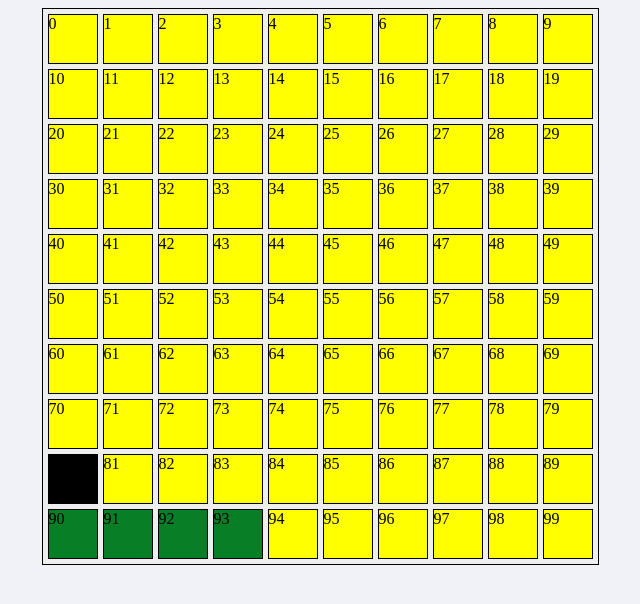
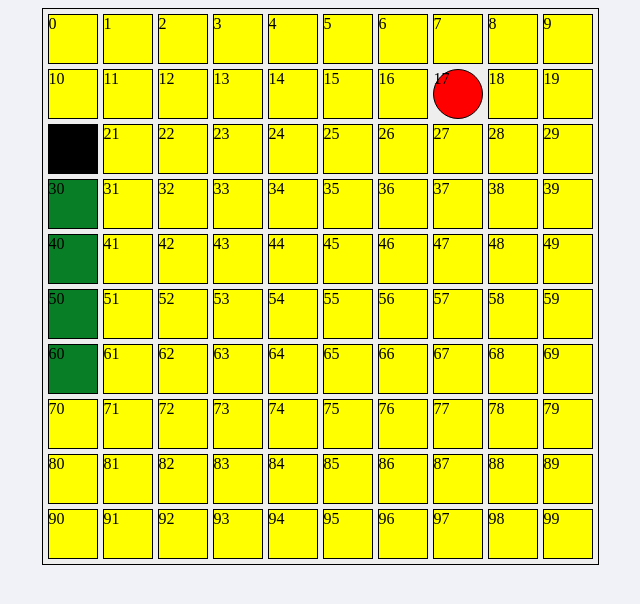
Before and after one commit to metkram/js-snake, a plain HTML site: page index.html in a window 1280 px wide. Shown: the whole page, without its empty margins (320-960 px from the left). Drawn offline with Linux system fonts and the light colour scheme.

Commit message:
add newFood function

```diff
--- a/snake.js
+++ b/snake.js
@@ -2,6 +2,7 @@
 class Snake {
   constructor() {
     this.snakeCoordinates = [[0, 5], [0, 6], [0, 7], [1, 7], [1, 8]];
+    this.direction = [0, -1];
     this.field = document.createElement("div");
     this.field.id = "field";
     for (let i = 0; i < 100; i++) {
@@ -11,10 +12,13 @@ class Snake {
       this.field.append(block);
     }
     this.blocks = this.field.querySelectorAll("div");
+    this.food = {
+      position: this.newFood(),
+      eatable: true
+    };
     // this.posX = 0;
     // this.posY = 5;
     // this.tail = [[this.posX, this.posY + 1], [this.posX, this.posY + 2]];
-    this.direction = [0, -1];
     // this.position = this.snakeCoordinates[0][1] * 10 + this.snakeCoordinates[0][0];
     // for (let i = 0; i < this.snakeCoordinates.length; i++) {
     //   if (i == 0) {
@@ -43,6 +47,19 @@ class Snake {
       }
       this.blocks[this.snakeCoordinates[i][1] * 10 + this.snakeCoordinates[i][0]].className = "snake-block";
     }
+    this.blocks[this.food.position[1] * 10 + this.food.position[0]].className = "food-block";
+  }
+
+  newFood() {
+    let x = Math.round(Math.random() * 9), y = Math.round(Math.random() * 9);
+    for (let coodrinate of this.snakeCoordinates) {
+      if (coodrinate[0] == x && coodrinate[1] == y) {
+        console.log("one more time", x, y);
+        x = this.newFood()[0];
+        y = this.newFood()[1];
+      }
+    }
+    return [x, y];
   }
 
   step() {
@@ -121,7 +138,7 @@ function changeDirection(event) {
 }
 
 let newSnake = new Snake();
-setInterval(() => newSnake.step(), 150);
+setInterval(() => newSnake.step(), 1500);
 document.addEventListener("keydown", changeDirection);
 
 function randomBlock() {
@@ -129,3 +146,4 @@ function randomBlock() {
   return randomNum;
 }
 //setInterval(() => randomDiv[randomBlock()].className = "block-black", 100);
+//console.log(newSnake.food.position);
--- a/style.css
+++ b/style.css
@@ -36,3 +36,13 @@ body {
   border: 1px solid #000;
   background-color: #000;
 }
+
+.food-block {
+  width: 48px;
+  height: 48px;
+  margin: 5px 0 0 5px;
+  float: left;
+  border: 1px solid #000;
+  border-radius: 50%;
+  background-color: #ff0000;
+}
```
